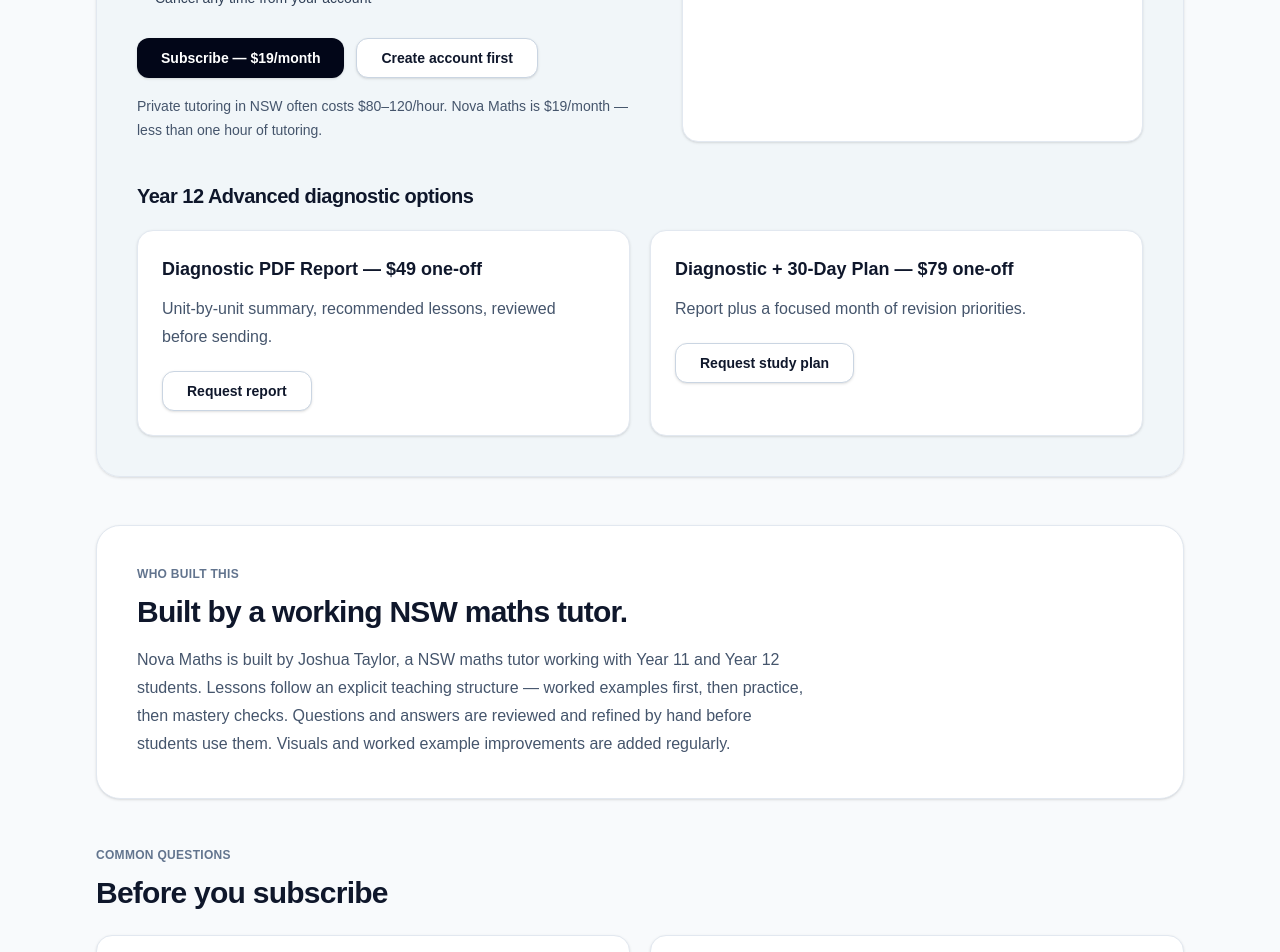
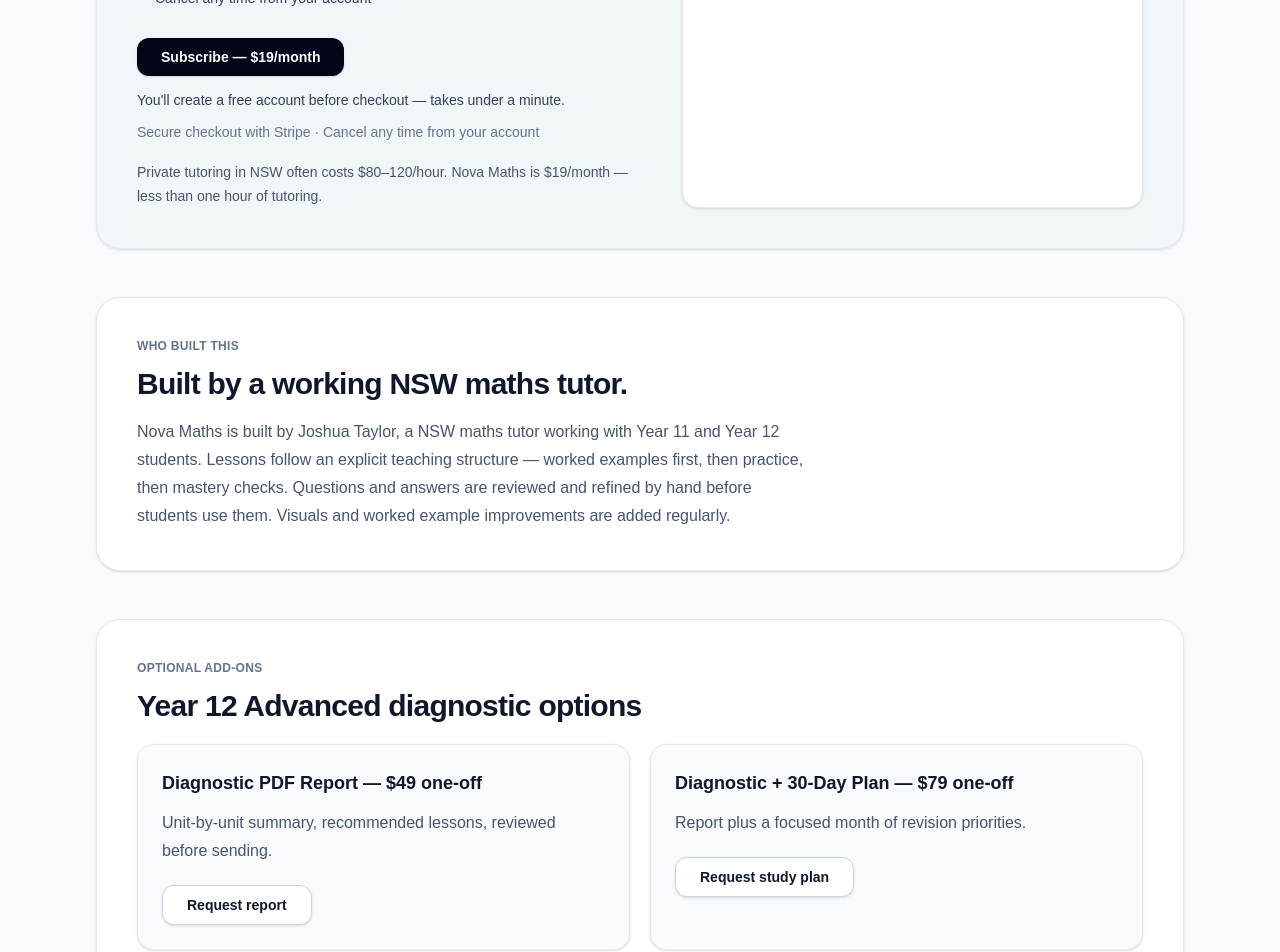
Before and after one commit to xiharbingerix/hsc-maths-coach, a Next.js app: page / in a window 1280 px wide. Shown: the part 2680-3632 px from the top of the page. Built offline with nearby package versions, Linux system fonts and the light colour scheme; no server answers.

Commit message:
Clarify homepage pricing CTA

```diff
--- a/app/page.tsx
+++ b/app/page.tsx
@@ -372,12 +372,19 @@ export default function Home() {
                 ))}
               </ul>
 
-              <div className="mt-7 flex flex-col gap-3 sm:flex-row">
+              <div className="mt-7">
                 <SubscribeCTA href="/checkout?offer=online-learning">
                   Subscribe &mdash; $19/month
                 </SubscribeCTA>
-                <SecondaryLink href="/signup">Create account first</SecondaryLink>
               </div>
+              <p className="mt-3 text-sm leading-6 text-slate-700">
+                You&apos;ll create a free account before checkout &mdash; takes
+                under a minute.
+              </p>
+              <p className="mt-2 text-sm leading-6 text-slate-500">
+                Secure checkout with Stripe &middot; Cancel any time from your
+                account
+              </p>
               <p className="mt-4 text-sm leading-6 text-slate-600">
                 Private tutoring in NSW often costs $80&ndash;120/hour. Nova
                 Maths is $19/month &mdash; less than one hour of tutoring.
@@ -398,29 +405,6 @@ export default function Home() {
             </div>
           </div>
 
-          <div className="mt-10">
-            <h3 className="text-xl font-bold tracking-tight text-slate-900">
-              Year 12 Advanced diagnostic options
-            </h3>
-            <div className="mt-5 grid gap-5 md:grid-cols-2">
-              {diagnosticOptions.map((option) => (
-                <article
-                  key={option.title}
-                  className="rounded-2xl border border-slate-200 bg-white p-6 shadow-sm"
-                >
-                  <h4 className="text-lg font-semibold text-slate-900">
-                    {option.title}
-                  </h4>
-                  <p className="mt-3 leading-7 text-slate-600">
-                    {option.body}
-                  </p>
-                  <div className="mt-5">
-                    <SecondaryLink href={option.href}>{option.cta}</SecondaryLink>
-                  </div>
-                </article>
-              ))}
-            </div>
-          </div>
         </section>
 
         <section className="rounded-3xl border border-slate-200 bg-white p-8 shadow-sm md:p-10">
@@ -437,6 +421,31 @@ export default function Home() {
               refined by hand before students use them. Visuals and worked
               example improvements are added regularly.
             </p>
+          </div>
+        </section>
+
+        <section className="rounded-3xl border border-slate-200 bg-white p-8 shadow-sm md:p-10">
+          <div className="max-w-2xl">
+            <SectionLabel>Optional add-ons</SectionLabel>
+            <h2 className="mt-3 text-3xl font-bold tracking-tight text-slate-900">
+              Year 12 Advanced diagnostic options
+            </h2>
+          </div>
+          <div className="mt-5 grid gap-5 md:grid-cols-2">
+            {diagnosticOptions.map((option) => (
+              <article
+                key={option.title}
+                className="rounded-2xl border border-slate-200 bg-slate-50 p-6 shadow-sm"
+              >
+                <h3 className="text-lg font-semibold text-slate-900">
+                  {option.title}
+                </h3>
+                <p className="mt-3 leading-7 text-slate-600">{option.body}</p>
+                <div className="mt-5">
+                  <SecondaryLink href={option.href}>{option.cta}</SecondaryLink>
+                </div>
+              </article>
+            ))}
           </div>
         </section>
 
```
